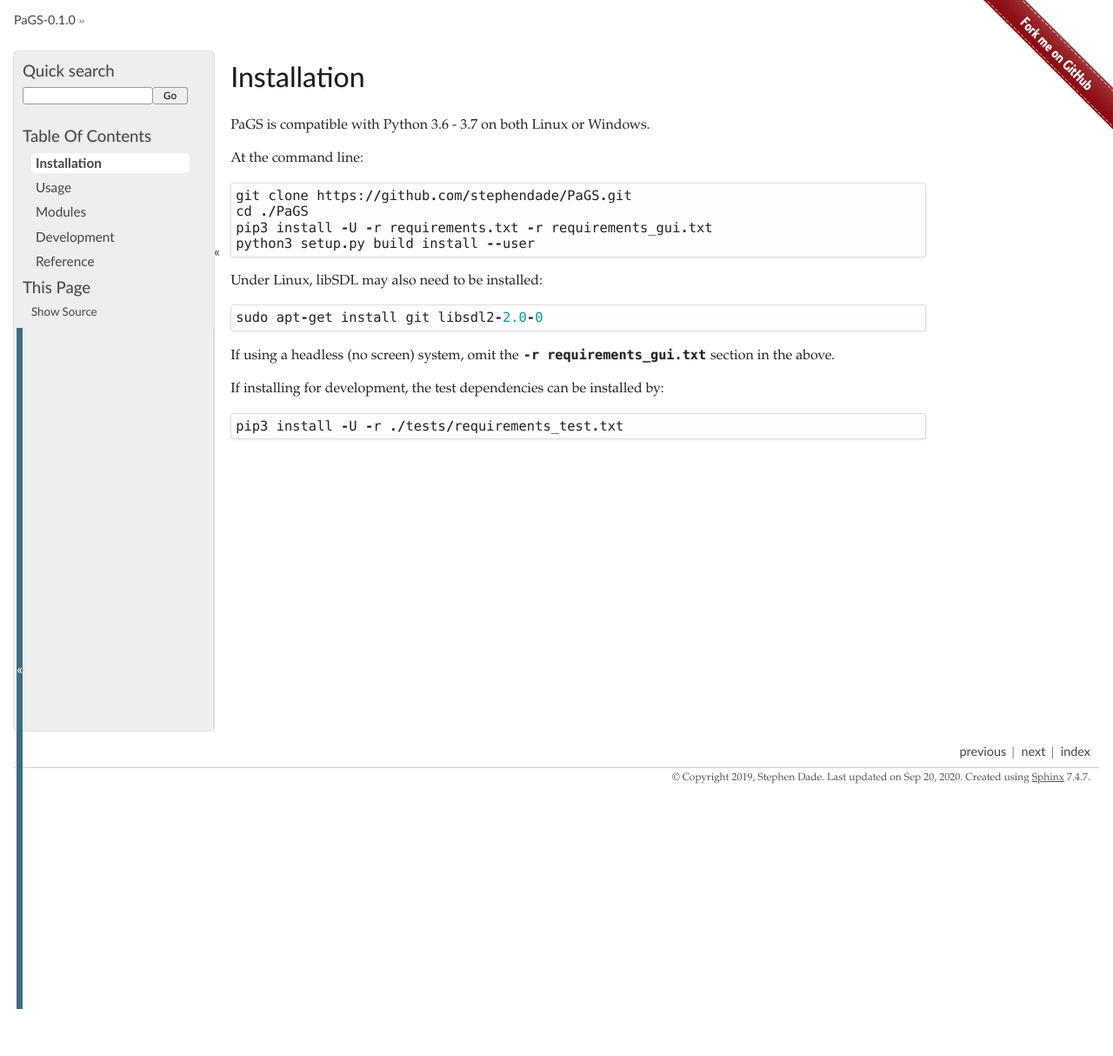
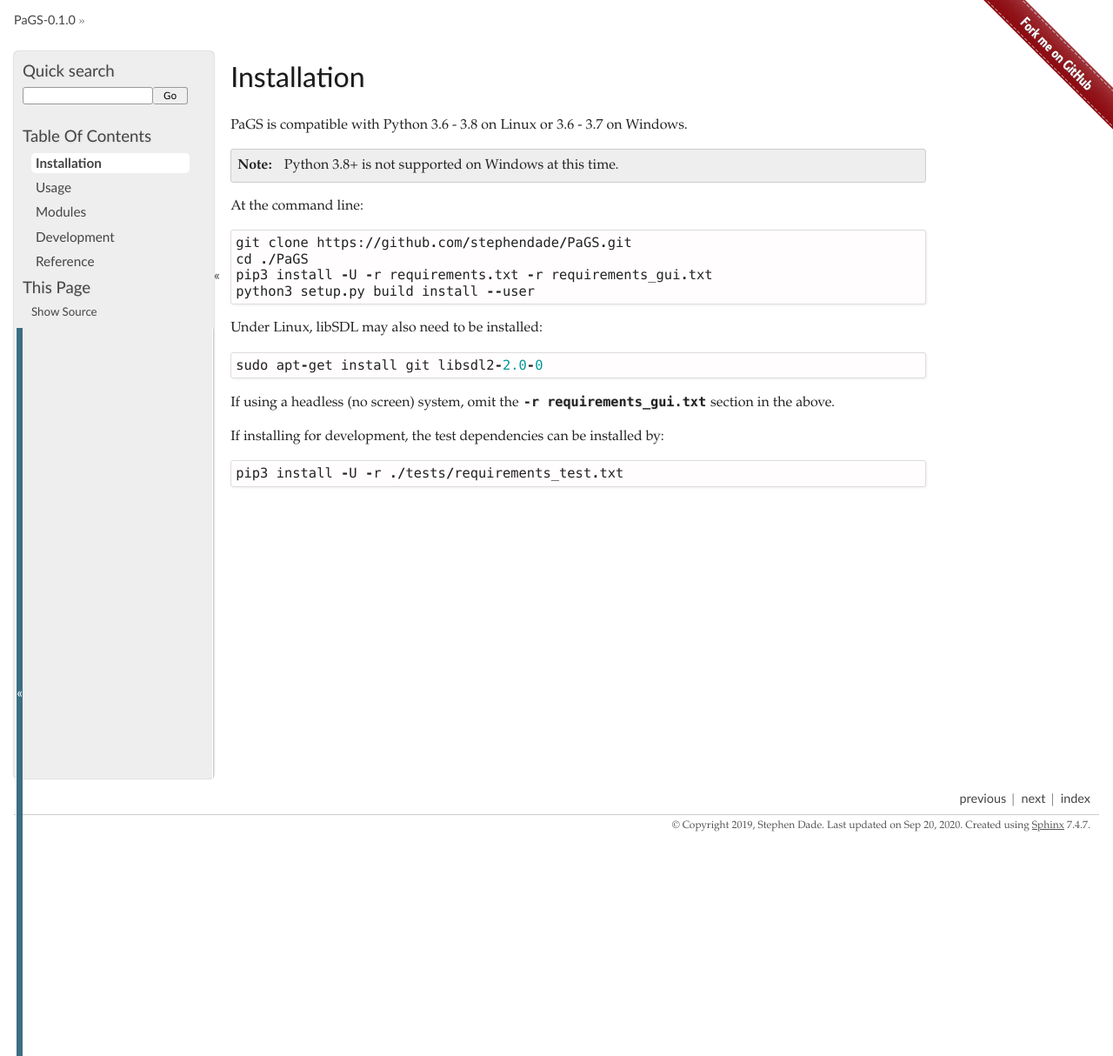
Before and after one commit to stephendade/PaGS, a Sphinx documentation site: the page built from docs/installation.rst, in a window 1280 px wide. Shown: the whole page at 87% size. Built offline with Sphinx 7.4.7, drawn with Linux system fonts in a browser that asks for light colours; before the commit the page ends 1160 px from its top, so only the background shows below that.

Commit message:
Build: Remove Windows Python 3.8 build due to incompatibilities

```diff
--- a/docs/installation.rst
+++ b/docs/installation.rst
@@ -2,7 +2,10 @@
 Installation
 ============
 
-PaGS is compatible with Python 3.6 - 3.7 on both Linux or Windows.
+PaGS is compatible with Python 3.6 - 3.8 on Linux or 3.6 - 3.7 on Windows.
+
+.. note::
+   Python 3.8+ is not supported on Windows at this time.
 
 At the command line::
 
```
Also changed, not shown: README.md (+2 -3 lines), appveyor.yml (+4 -4 lines).
